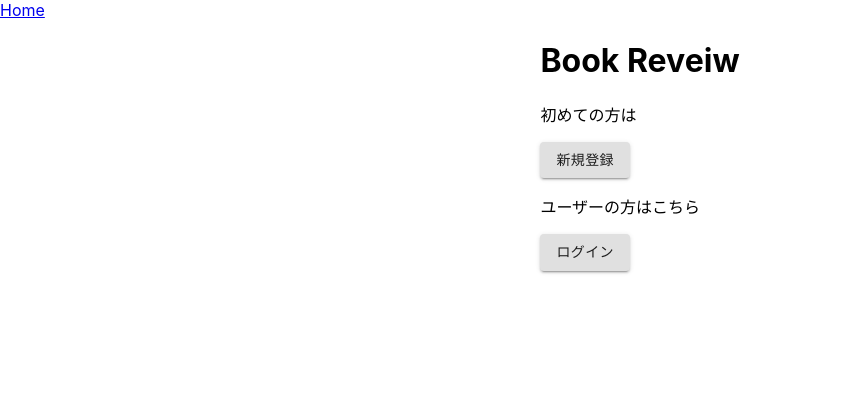
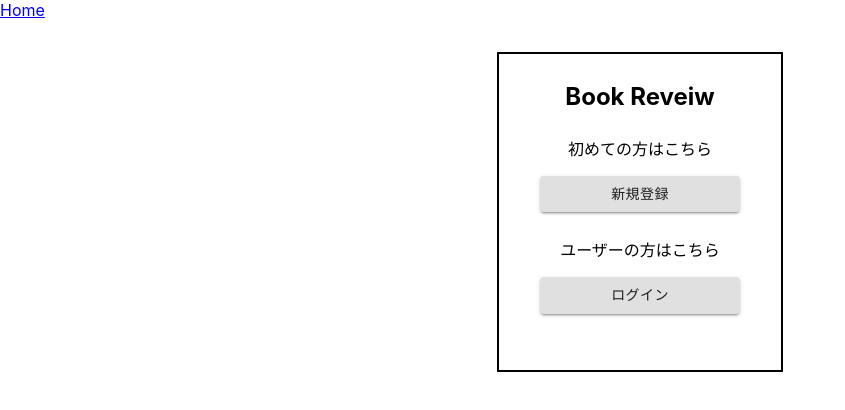
Before and after one commit to yukisakiyama2408/techtrain-react-mission1, a React (Create React App) app: page / in a window 1280 px wide. Shown: the top 410 px of the page, without its empty margins (0-845 px from the left). Built offline with nearby package versions, Linux system fonts and the light colour scheme.

Commit message:
update
ホーム画面のデザイン修正

```diff
--- a/src/App.tsx
+++ b/src/App.tsx
@@ -13,6 +13,8 @@ import { Profile } from "./Users/Profile";
 import { BookEdit } from "./Books/BookEdit";
 
 const App = () => {
+  // const { accessToken } = useAuth();
+  // const isSignedIn = accessToken != null;
   return (
     <AuthProvider>
       <Router>
--- a/src/CSS/App.css
+++ b/src/CSS/App.css
@@ -42,6 +42,34 @@
   justify-content: center;
 }
 
+.home-box {
+  height: 300px;
+  width: 250px;
+  padding: 0.5em 1em;
+  margin: 2em 0;
+  border: solid 2px #000000;
+}
+
+.signout-box {
+  text-align: center;
+}
+
+.home-signup-box {
+  margin: 25px 0px;
+}
+
+.home-signup-btn {
+  width: 200px;
+}
+
+.home-login-box {
+  margin: 25px 0px;
+}
+
+.home-login-btn {
+  width: 200px;
+}
+
 .signup {
   display: flex;
   justify-content: center;
--- a/src/Home.tsx
+++ b/src/Home.tsx
@@ -8,8 +8,7 @@ const Home = () => {
   const isSignedIn = accessToken != null;
   return (
     <div className="home">
-      <div>
-        <h1>Book Reveiw</h1>
+      <div className="home-box">
         {/* <h2>このアプリについて</h2>
         <p>
           このアプリはユーザーの皆さんが読んだ本のレビューを登録したり、他の人のレビューを読んだりできます。
@@ -32,16 +31,29 @@ const Home = () => {
           </div>
         )}
         {!isSignedIn && (
-          <div>
+          <div className="signout-box">
             <div>
-              <p>初めての方は</p>
-              <Button variant="contained" component={Link} to="/signup">
+              <h2>Book Reveiw</h2>
+            </div>
+            <div className="home-signup-box">
+              <p>初めての方はこちら</p>
+              <Button
+                variant="contained"
+                component={Link}
+                to="/signup"
+                className="home-signup-btn"
+              >
                 新規登録
               </Button>
             </div>
-            <div>
+            <div className="home-login-box">
               <p>ユーザーの方はこちら</p>
-              <Button variant="contained" component={Link} to="/login">
+              <Button
+                variant="contained"
+                component={Link}
+                to="/login"
+                className="home-login-btn"
+              >
                 ログイン
               </Button>
             </div>
```
